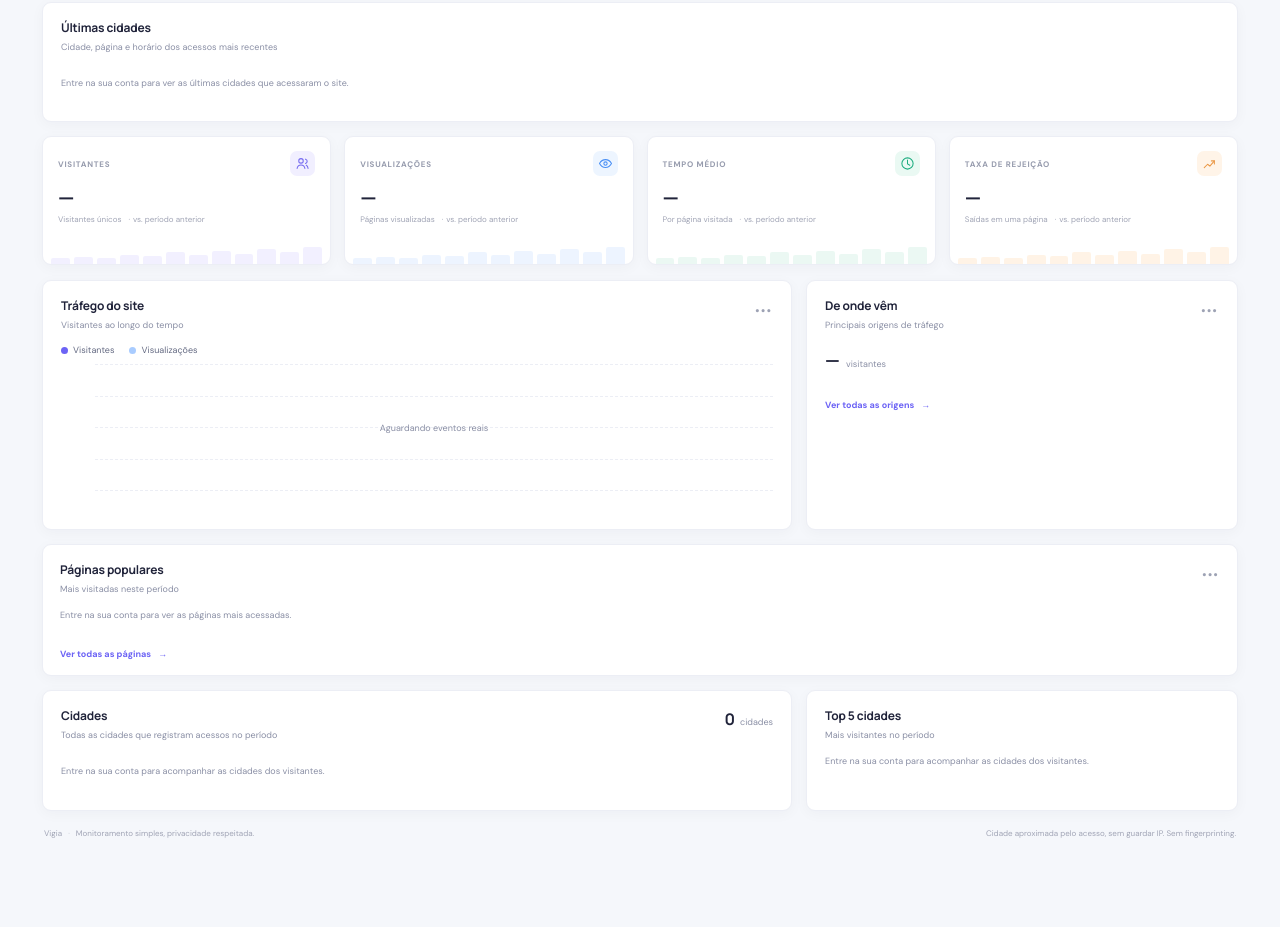
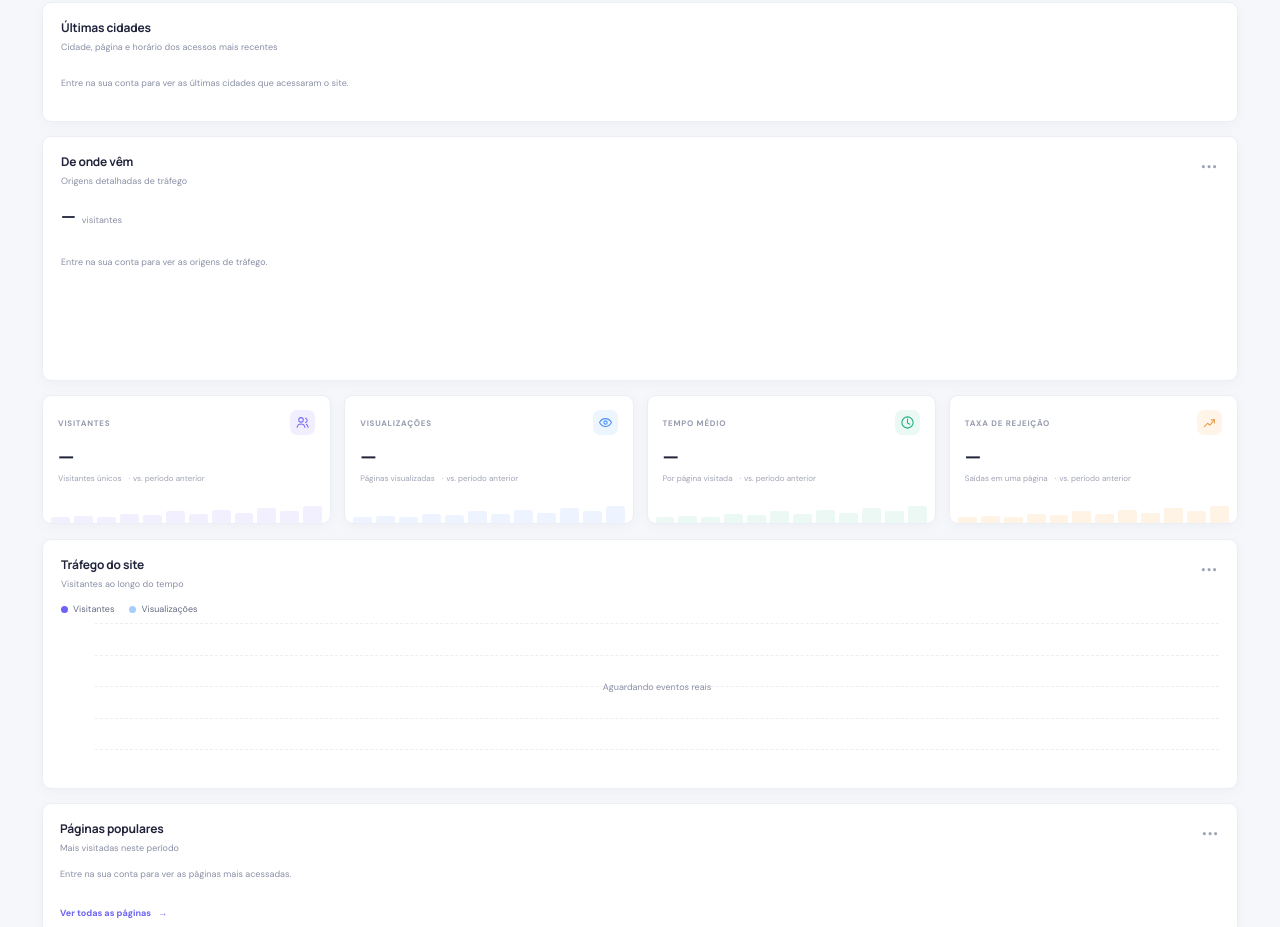
Before and after one commit to zmove-digital/monitor, a website: page index.html in a window 1280 px wide. Shown: the part 620-1547 px from the top of the page. Before the commit the page ends 1478 px from the top, so only its background shows below. Drawn offline with Linux system fonts and the light colour scheme.

Commit message:
Move 'De onde vêm' below 'Últimas cidades' and show detailed origins directly
- relocate sources panel to its own section right after 'Últimas cidades'
- render domain-level breakdown (Facebook, Instagram, etc.) directly in the card instead of only in the popover
- remove 'Ver todas as origens' click step; keep popover as fallback
- bump APK to versionCode 37 (1.0.36)

```diff
--- a/app.js
+++ b/app.js
@@ -356,6 +356,13 @@
   const renderSourceRows = (entries, total) => {
     const sourceRows = document.querySelector(".source-bars");
     sourceRows.replaceChildren();
+    if (!entries.length) {
+      const empty = document.createElement("p");
+      empty.className = "empty-data-message";
+      empty.textContent = "Ainda não há eventos para este site.";
+      sourceRows.append(empty);
+      return;
+    }
     entries.forEach(([name, count, color]) => {
       const percentage = total ? Math.round((count / total) * 100) : 0;
       const row = document.createElement("div");
@@ -570,13 +577,11 @@
     });
     const visitorTotal = sessionSources.size;
     document.getElementById("source-total").textContent = formatNumber(visitorTotal);
+    sourceBreakdown = [...domainCounts.entries()].sort((a, b) => b[1] - a[1]);
     renderSourceRows(
-      TRAFFIC_CHANNELS
-        .filter((channel) => channel.always || (channelCounts.get(channel.name) || 0) > 0)
-        .map((channel) => [channel.name, channelCounts.get(channel.name) || 0, channel.color]),
+      sourceBreakdown.slice(0, 12).map(([name, count]) => [name, count, "bar-purple"]),
       visitorTotal,
     );
-    sourceBreakdown = [...domainCounts.entries()].sort((a, b) => b[1] - a[1]);
 
     updateCityPanels(aggregateCityRanking(pageViews));
     renderRecentCities(events);
@@ -813,6 +818,14 @@
     updateCityPanels([], "Entre na sua conta para acompanhar as cidades dos visitantes.");
     renderRecentCities([], "Entre na sua conta para ver as últimas cidades que acessaram o site.");
     renderSourceRows([], 0);
+    const sourceBars = document.querySelector(".source-bars");
+    if (sourceBars) {
+      sourceBars.replaceChildren();
+      const empty = document.createElement("p");
+      empty.className = "empty-data-message";
+      empty.textContent = "Entre na sua conta para ver as origens de tráfego.";
+      sourceBars.append(empty);
+    }
     sourceBreakdown = [];
     const pageList = document.querySelector(".page-list");
     if (pageList) {
@@ -1483,7 +1496,9 @@
   const sourcePopoverList = document.getElementById("source-popover-list");
   const sourcePopoverNote = document.getElementById("source-popover-note");
   sourcePopover.addEventListener("click", () => { sourcePopover.hidden = true; });
-  document.getElementById("show-sources").addEventListener("click", () => {
+  const showSourcesButton = document.getElementById("show-sources");
+  if (showSourcesButton) {
+    showSourcesButton.addEventListener("click", () => {
       sourcePopoverList.replaceChildren();
       if (!sourceBreakdown.length) {
         sourcePopoverList.hidden = true;
@@ -1515,6 +1530,7 @@
       }
       sourcePopover.hidden = false;
     });
+  }
   document.getElementById("show-pages").addEventListener("click", () => showToast("Páginas populares", "Entre com um site para ver as páginas mais acessadas."));
 
   window.setInterval(() => {
--- a/index.html
+++ b/index.html
@@ -103,6 +103,16 @@
             </article>
           </section>
 
+          <section class="solo-grid" aria-label="De onde vêm">
+            <article class="panel sources-panel">
+              <div class="panel-header"><div><h2>De onde vêm</h2><p>Origens detalhadas de tráfego</p></div><button class="more-button" type="button" aria-label="Mais opções de origens">•••</button></div>
+              <div class="source-total"><strong id="source-total">—</strong><span>visitantes</span></div>
+              <div class="source-bars">
+                <p class="empty-data-message">Entre na sua conta para ver as origens de tráfego.</p>
+              </div>
+            </article>
+          </section>
+
           <section class="metrics-grid" aria-label="Resumo de tráfego">
             <article class="metric-card"><div class="metric-top"><span class="metric-label">VISITANTES</span><span class="metric-icon purple"><svg viewBox="0 0 20 20" aria-hidden="true"><circle cx="8" cy="6.5" r="3"/><path d="M2.8 16.5c.5-3 2.2-4.5 5.2-4.5s4.7 1.5 5.2 4.5M14 4.2a3 3 0 0 1 0 5.8m1 2.2c1.4.6 2.2 2 2.4 4.3"/></svg></span></div><div class="metric-value-row"><strong id="metric-visitors">—</strong><span class="change"></span></div><div class="metric-foot"><span>Visitantes únicos</span><span>vs. período anterior</span></div><div class="sparkline purple-line" aria-hidden="true"><i></i><i></i><i></i><i></i><i></i><i></i><i></i><i></i><i></i><i></i><i></i><i></i></div></article>
             <article class="metric-card"><div class="metric-top"><span class="metric-label">VISUALIZAÇÕES</span><span class="metric-icon blue"><svg viewBox="0 0 20 20" aria-hidden="true"><path d="M2 10s2.8-5.2 8-5.2 8 5.2 8 5.2-2.8 5.2-8 5.2S2 10 2 10Z"/><circle cx="10" cy="10" r="2.2"/></svg></span></div><div class="metric-value-row"><strong id="metric-views">—</strong><span class="change"></span></div><div class="metric-foot"><span>Páginas visualizadas</span><span>vs. período anterior</span></div><div class="sparkline blue-line" aria-hidden="true"><i></i><i></i><i></i><i></i><i></i><i></i><i></i><i></i><i></i><i></i><i></i><i></i></div></article>
@@ -111,7 +121,7 @@
           </section>
 
           <section class="dashboard-grid">
-            <article class="panel traffic-panel">
+            <article class="panel traffic-panel span-all">
               <div class="panel-header"><div><h2>Tráfego do site</h2><p>Visitantes ao longo do tempo</p></div><button class="more-button" type="button" aria-label="Mais opções de tráfego">•••</button></div>
               <div class="chart-legend"><span><i class="legend-dot visitors-dot"></i>Visitantes</span><span><i class="legend-dot views-dot"></i>Visualizações</span></div>
               <div class="chart-wrap" role="img" aria-label="Gráfico sem dados"><div class="y-axis"><span></span><span></span><span></span><span></span><span></span></div>
@@ -120,14 +130,6 @@
                   <div class="x-axis" id="chart-labels"></div>
                 </div>
               </div>
-            </article>
-            <article class="panel sources-panel">
-              <div class="panel-header"><div><h2>De onde vêm</h2><p>Principais origens de tráfego</p></div><button class="more-button" type="button" aria-label="Mais opções de origens">•••</button></div>
-              <div class="source-total"><strong id="source-total">—</strong><span>visitantes</span></div>
-              <div class="source-bars">
-                <p class="empty-data-message">Entre na sua conta para ver as origens de tráfego.</p>
-              </div>
-              <button class="text-button" type="button" id="show-sources">Ver todas as origens <span aria-hidden="true">→</span></button>
             </article>
           </section>
 
```
Also changed, not shown: 1 other file. Lines whose indentation alone changed are shown as unchanged.
